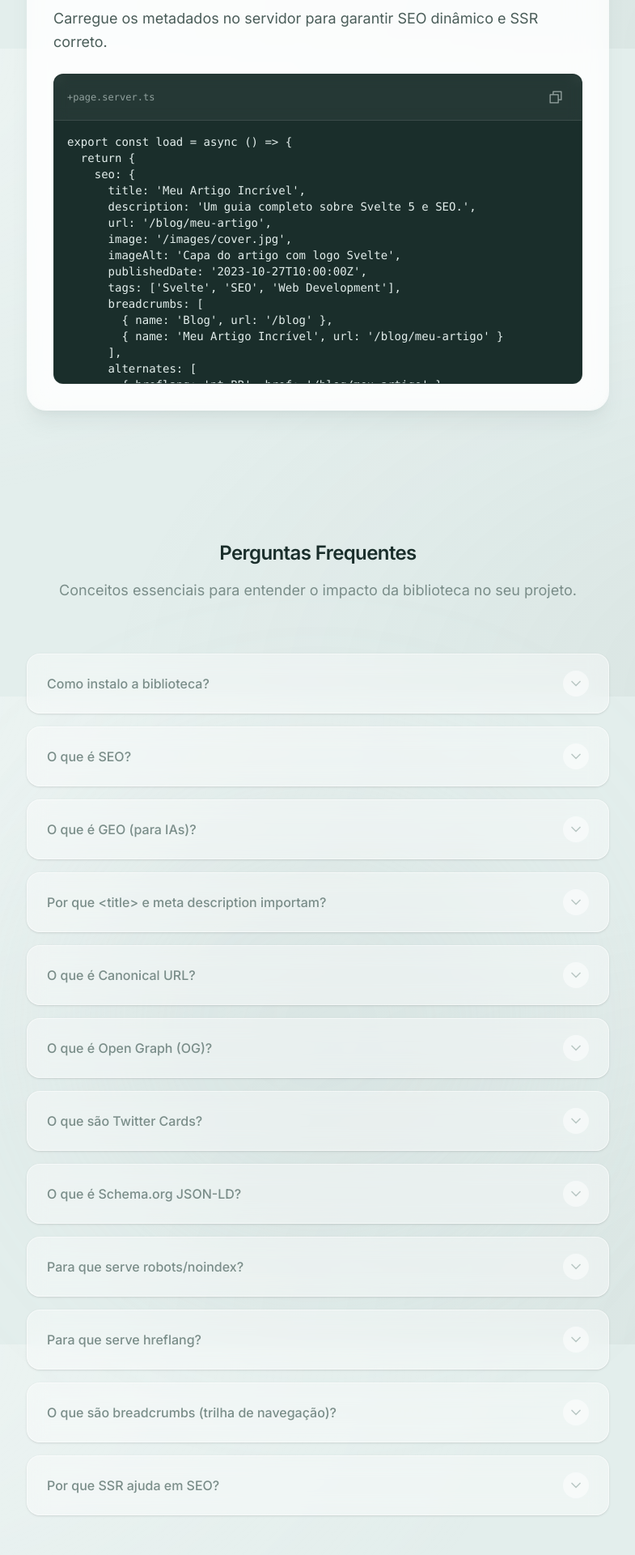
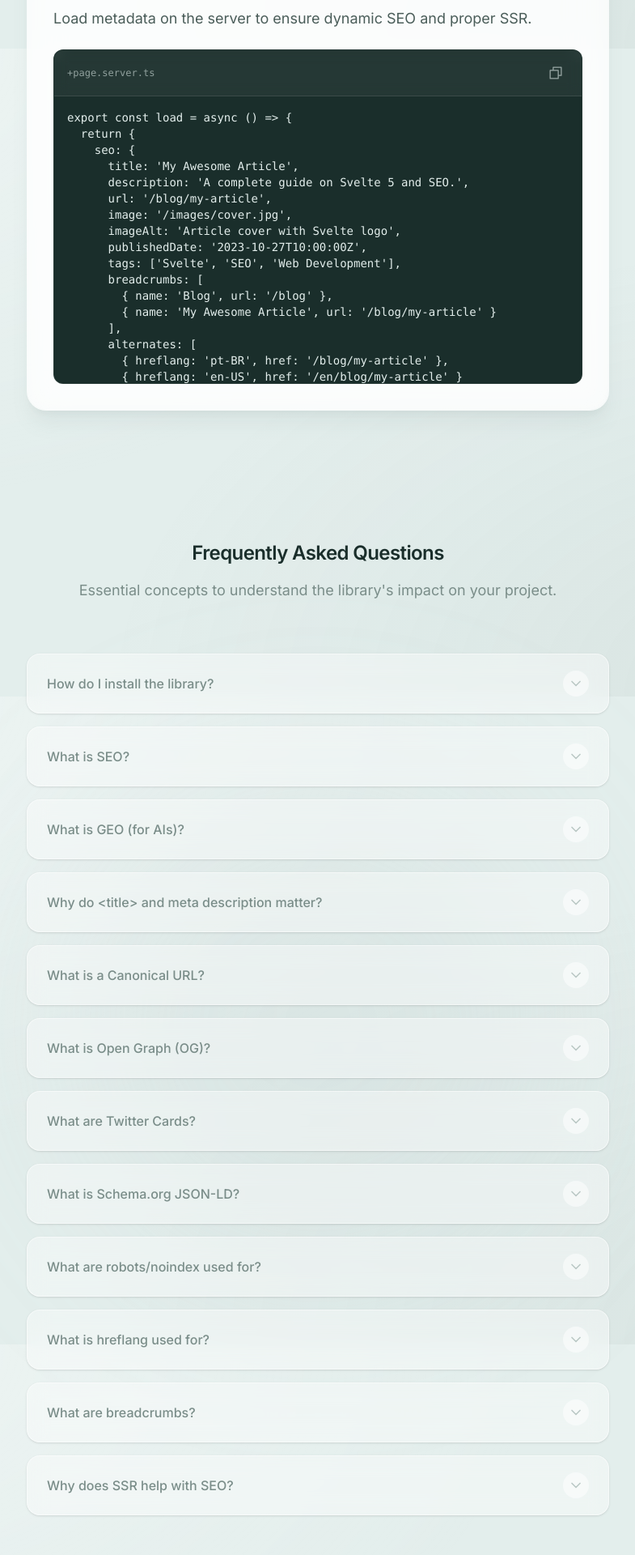
Before and after one commit to Daniel-Gui/quartzo, a SvelteKit app: page / in a window 1280 px wide. Shown: the part 740-2660 px from the top of the page at 81% size, without its empty margins (247-1032 px from the left). Built offline with nearby package versions, Linux system fonts and the light colour scheme.

Commit message:
general adjustments

```diff
--- a/src/routes/+layout.svelte
+++ b/src/routes/+layout.svelte
@@ -4,6 +4,6 @@
 	const { children } = $props();
 </script>
 
-<main id="main" tabindex="-1">
+<main class="ds-page flex flex-col pt-16" id="main" tabindex="-1">
 	{@render children()}
 </main>
--- a/src/routes/+page.svelte
+++ b/src/routes/+page.svelte
@@ -14,21 +14,19 @@
 	description={data.seo.description}
 	url={data.seo.url}
 	siteUrl="https://quartzo.heydan.dev"
-	siteName="Quartzo - SEO/GEO Lib"
+	siteName="Quartzo"
 	image={data.seo.image}
 	imageAlt={data.seo.imageAlt}
-	publishedDate={data.seo.publishedDate}
 	tags={data.seo.tags}
 	breadcrumbs={data.seo.breadcrumbs}
 	alternates={data.seo.alternates}
 	type="website"
-	language="pt-BR"
-	locale="pt_BR"
-	twitterSite="@sveltejs"
-	twitterCreator="@heydan_dev"
+	language="en-US"
+	locale="en_US"
+	twitterCreator="@dandanielGui"
+	author="Daniel Guimarães"
 />
 
-<div class="ds-page pt-16">
 <Navbar
 	githubUrl="https://github.com/Daniel-Gui/quartzo"
 	npmUrl="https://www.npmjs.com/package/quartzo"
@@ -38,4 +36,3 @@
 <UsageTabs />
 <Faq />
 <Footer />
-</div>
--- a/src/routes/_components/Faq.svelte
+++ b/src/routes/_components/Faq.svelte
@@ -21,52 +21,52 @@
 
 	const defaultItems: FaqItem[] = [
 		{
-			title: 'Como instalo a biblioteca?',
-			body: 'Basta rodar o comando `npm install quartzo` no terminal do seu projeto SvelteKit. A biblioteca é compatível com Svelte 5 e SvelteKit 2.'
+			title: 'How do I install the library?',
+			body: 'Simply run `npm install quartzo` in your SvelteKit project terminal. The library is compatible with Svelte 5 and SvelteKit 2.'
 		},
 		{
-			title: 'O que é SEO?',
-			body: 'SEO (Search Engine Optimization) é o conjunto de práticas para ajudar mecanismos de busca a entender e indexar suas páginas. O objetivo é aumentar a visibilidade orgânica com conteúdo útil, performance e metadados consistentes.'
+			title: 'What is SEO?',
+			body: 'SEO (Search Engine Optimization) is the set of practices that help search engines understand and index your pages. The goal is to increase organic visibility through useful content, performance, and consistent metadata.'
 		},
 		{
-			title: 'O que é GEO (para IAs)?',
-			body: 'GEO (Generative Engine Optimization) foca em tornar o conteúdo fácil de ser compreendido e citado por assistentes de IA. Além de SEO tradicional, prioriza estrutura, dados (Schema.org), clareza, contexto e consistência em títulos, descrições e entidades.'
+			title: 'What is GEO (for AIs)?',
+			body: 'GEO (Generative Engine Optimization) focuses on making content easy to understand and cite by AI assistants. Beyond traditional SEO, it prioritizes structure, data (Schema.org), clarity, context, and consistency in titles, descriptions, and entities.'
 		},
 		{
-			title: 'Por que <title> e meta description importam?',
-			body: 'São os principais sinais de resumo do conteúdo. Eles influenciam entendimento, apresentação em resultados e taxa de clique. Em sites com muitas páginas, manter isso consistente e único por página é essencial.'
+			title: 'Why do <title> and meta description matter?',
+			body: 'They are the primary signals summarizing your content. They influence understanding, presentation in results, and click-through rate. On sites with many pages, keeping these consistent and unique per page is essential.'
 		},
 		{
-			title: 'O que é Canonical URL?',
-			body: 'É a URL “oficial” de uma página. Evita conteúdo duplicado quando o mesmo conteúdo pode ser acessado por diferentes URLs (parâmetros, trailing slash, etc.).'
+			title: 'What is a Canonical URL?',
+			body: 'It is the "official" URL of a page. It prevents duplicate content when the same content can be accessed through different URLs (parameters, trailing slashes, etc.).'
 		},
 		{
-			title: 'O que é Open Graph (OG)?',
-			body: 'Open Graph define como sua página aparece ao ser compartilhada (ex.: WhatsApp, LinkedIn). Inclui título, descrição, imagem e tipo de conteúdo.'
+			title: 'What is Open Graph (OG)?',
+			body: 'Open Graph defines how your page appears when shared (e.g., on WhatsApp, LinkedIn). It includes title, description, image, and content type.'
 		},
 		{
-			title: 'O que são Twitter Cards?',
-			body: 'São metatags específicas para melhorar o preview do link no X (Twitter). Normalmente usa “summary_large_image” quando existe imagem para maximizar a legibilidade.'
+			title: 'What are Twitter Cards?',
+			body: 'They are specific meta tags to improve link previews on X (Twitter). Typically uses "summary_large_image" when an image exists to maximize readability.'
 		},
 		{
-			title: 'O que é Schema.org JSON-LD?',
-			body: 'É um formato de dados estruturados que descreve o que a página é (artigo, perfil, obra). Ajuda buscadores e IAs a entender entidades, autores, datas e tópicos de forma confiável.'
+			title: 'What is Schema.org JSON-LD?',
+			body: 'It is a structured data format that describes what the page is (article, profile, creative work). It helps search engines and AIs understand entities, authors, dates, and topics reliably.'
 		},
 		{
-			title: 'Para que serve robots/noindex?',
-			body: 'Permite controlar indexação. Útil para variações muito finas ou páginas que você não quer nos resultados. “noindex” pede para buscadores não indexarem a página; “nofollow” reduz a transmissão de sinais por links.'
+			title: 'What are robots/noindex used for?',
+			body: 'They allow you to control indexing. Useful for thin variations or pages you don\'t want in search results. "noindex" asks search engines not to index the page; "nofollow" reduces signal transmission through links.'
 		},
 		{
-			title: 'Para que serve hreflang?',
-			body: 'Indica versões alternativas por idioma/região, evitando canibalização entre páginas traduzidas. Ajuda buscadores a entregar a versão correta ao usuário.'
+			title: 'What is hreflang used for?',
+			body: 'It indicates alternative versions by language/region, preventing cannibalization between translated pages. It helps search engines deliver the correct version to the user.'
 		},
 		{
-			title: 'O que são breadcrumbs (trilha de navegação)?',
-			body: 'São links hierárquicos (Home → Categoria → Página) que melhoram navegação e ajudam buscadores a entender a estrutura do site. Também podem ser enviados como dados estruturados.'
+			title: 'What are breadcrumbs?',
+			body: 'They are hierarchical links (Home → Category → Page) that improve navigation and help search engines understand the site structure. They can also be sent as structured data.'
 		},
 		{
-			title: 'Por que SSR ajuda em SEO?',
-			body: 'Com SSR, o HTML inicial já contém as meta tags e o conteúdo base, o que facilita a indexação. Em SvelteKit, isso é o padrão e é recomendado para sites de conteúdo.'
+			title: 'Why does SSR help with SEO?',
+			body: 'With SSR, the initial HTML already contains the meta tags and base content, making indexing easier. In SvelteKit, this is the default and is recommended for content-driven sites.'
 		}
 	];
 
@@ -150,9 +150,9 @@
 
 	<div class="ds-container relative z-10">
 		<div class="mb-16 space-y-4 text-center">
-			<h2 class="ds-h2">Perguntas Frequentes</h2>
+			<h2 class="ds-h2">Frequently Asked Questions</h2>
 			<p class="ds-muted mx-auto max-w-2xl text-lg">
-				Conceitos essenciais para entender o impacto da biblioteca no seu projeto.
+				Essential concepts to understand the library's impact on your project.
 			</p>
 		</div>
 
--- a/src/routes/_components/Footer.svelte
+++ b/src/routes/_components/Footer.svelte
@@ -4,9 +4,9 @@
 			<div class="ds-card-body">
 				<div class="flex flex-col gap-2 sm:flex-row sm:items-center sm:justify-between">
 					<div class="ds-muted text-sm">
-						Feito com ❤️ por <a class="ds-link" href="https://heydan.dev">Daniel Guimarães</a>
+						Made with ❤️ by <a class="ds-link" href="https://heydan.dev">Daniel Guimarães</a>
 					</div>
-					<a class="ds-btn ds-btn-primary" href="#hero">Instalar</a>
+					<a class="ds-btn ds-btn-primary" href="#hero">Install</a>
 				</div>
 			</div>
 		</div>
--- a/src/routes/_components/Hero.svelte
+++ b/src/routes/_components/Hero.svelte
@@ -13,7 +13,7 @@
 			<div class="ds-card-body">
 				<div class="flex flex-col items-center justify-center gap-4 text-center">
 					<h1 class="ds-h1">Quartzo</h1>
-					<p class="ds-muted text-sm">Uma biblioteca para SvelteKit com foco em SEO e GEO.</p>
+					<p class="ds-muted text-sm">A SvelteKit library focused on SEO and GEO optimization.</p>
 					<div class="ds-code flex min-w-[300px] items-center justify-between gap-4">
 						<code class="font-mono text-sm">{command}</code>
 						<CopyButton text={command} />
@@ -23,7 +23,7 @@
 						class="ds-btn ds-btn-primary"
 						href="https://www.npmjs.com/"
 						rel="noreferrer"
-						target="_blank">Publicar no npm</a
+						target="_blank">Publish on npm</a
 					>
 						-->
 				</div>
--- a/src/routes/_components/Navbar.svelte
+++ b/src/routes/_components/Navbar.svelte
@@ -24,8 +24,8 @@
 	}
 
 	const links = [
-		{ href: '#hero', label: 'Instalação' },
-		{ href: '#usage', label: 'Como usar' },
+		{ href: '#hero', label: 'Install' },
+		{ href: '#usage', label: 'Usage' },
 		{ href: '#faq', label: 'FAQ' }
 	];
 </script>
--- a/src/routes/_components/UsageTabs.svelte
+++ b/src/routes/_components/UsageTabs.svelte
@@ -17,23 +17,23 @@
 			id: 'server',
 			label: '1. Server Loader',
 			fileName: '+page.server.ts',
-			description: 'Carregue os metadados no servidor para garantir SEO dinâmico e SSR correto.',
+			description: 'Load metadata on the server to ensure dynamic SEO and proper SSR.',
 			code: `export const load = async () => {
   return {
     seo: {
-      title: 'Meu Artigo Incrível',
-      description: 'Um guia completo sobre Svelte 5 e SEO.',
-      url: '/blog/meu-artigo',
+      title: 'My Awesome Article',
+      description: 'A complete guide on Svelte 5 and SEO.',
+      url: '/blog/my-article',
       image: '/images/cover.jpg',
-      imageAlt: 'Capa do artigo com logo Svelte',
+      imageAlt: 'Article cover with Svelte logo',
       publishedDate: '2023-10-27T10:00:00Z',
       tags: ['Svelte', 'SEO', 'Web Development'],
       breadcrumbs: [
         { name: 'Blog', url: '/blog' },
-        { name: 'Meu Artigo Incrível', url: '/blog/meu-artigo' }
+        { name: 'My Awesome Article', url: '/blog/my-article' }
       ],
       alternates: [
-        { hreflang: 'pt-BR', href: '/blog/meu-artigo' },
+        { hreflang: 'pt-BR', href: '/blog/my-article' },
         { hreflang: 'en-US', href: '/en/blog/my-article' }
       ]
     }
@@ -45,7 +45,7 @@
 			label: '2. Page Component',
 			fileName: '+page.svelte',
 			description:
-				'Receba os dados e passe para o componente. O tipo "article" ativa recursos específicos.',
+				'Receive data and pass it to the component. The "article" type enables specific features.',
 			code: `\u003Cscript lang="ts">
   import { SeoGeoOptimizer } from 'quartzo';
 
@@ -56,8 +56,8 @@
   title={data.seo.title}
   description={data.seo.description}
   url={data.seo.url}
-  siteUrl="https://meusite.com"
-  siteName="Meu Blog Tech"
+  siteUrl="https://mysite.com"
+  siteName="My Tech Blog"
   image={data.seo.image}
   imageAlt={data.seo.imageAlt}
   type="article"
@@ -74,15 +74,15 @@
 			id: 'advanced',
 			label: 'Advanced GEO',
 			fileName: '+page.svelte',
-			description: 'Exemplo avançado com configurações de robôs e localização geográfica.',
+			description: 'Advanced example with robots directives and geographic localization.',
 			code: `<SeoGeoOptimizer
-  title="Produto Premium"
-  description="O melhor produto do mercado."
-  url="https://loja.com/produto"
+  title="Premium Product"
+  description="The best product on the market."
+  url="https://store.com/product"
   breadcrumbs={[
-    { name: 'Loja', url: '/' },
-    { name: 'Produtos', url: '/produtos' },
-    { name: 'Premium', url: '/produtos/premium' }
+    { name: 'Store', url: '/' },
+    { name: 'Products', url: '/products' },
+    { name: 'Premium', url: '/products/premium' }
   ]}
   alternates={[
     { hreflang: 'pt-BR', href: '/br/produto' },
@@ -107,13 +107,13 @@
 <section id="usage" class="ds-section">
 	<div class="ds-container">
 		<div class="mb-8 text-center">
-			<h2 class="ds-h2 mb-4">Como usar</h2>
-			<p class="ds-muted">Exemplos práticos de integração em seu projeto SvelteKit.</p>
+			<h2 class="ds-h2 mb-4">How to Use</h2>
+			<p class="ds-muted">Practical integration examples for your SvelteKit project.</p>
 		</div>
 
 		<div class="ds-tabs">
 			<!-- Tabs Header -->
-			<div class="ds-tab-list" role="tablist" aria-label="Exemplos de uso">
+			<div class="ds-tab-list" role="tablist" aria-label="Usage examples">
 				{#each tabs as tab (tab.id)}
 					{@const isActive = activeTab === tab.id}
 					<button
@@ -165,7 +165,7 @@
 									<span class="font-mono text-xs text-mint-200/60">
 										{tab.fileName}
 									</span>
-									<CopyButton text={tab.code} class="!p-1.5" />
+									<CopyButton text={tab.code} class="p-1.5!" />
 								</div>
 
 								<!-- Code Body -->
--- a/src/routes/layout.css
+++ b/src/routes/layout.css
@@ -173,7 +173,7 @@
 	}
 
 	.ds-navbar {
-		@apply fixed top-0 left-0 z-50 w-full border-b border-white/20 bg-white/80 backdrop-blur-md transition-all duration-300 supports-[backdrop-filter]:bg-white/60;
+		@apply fixed top-0 left-0 z-50 w-full border-b border-white/20 bg-white/80 backdrop-blur-md transition-all duration-300 supports-backdrop-filter:bg-white/60;
 	}
 
 	.ds-navbar-container {
```
Also changed, not shown: src/routes/+error.svelte (added, +45 -0 lines), src/routes/+page.server.ts (+4 -7 lines). Lines whose indentation alone changed are shown as unchanged.
